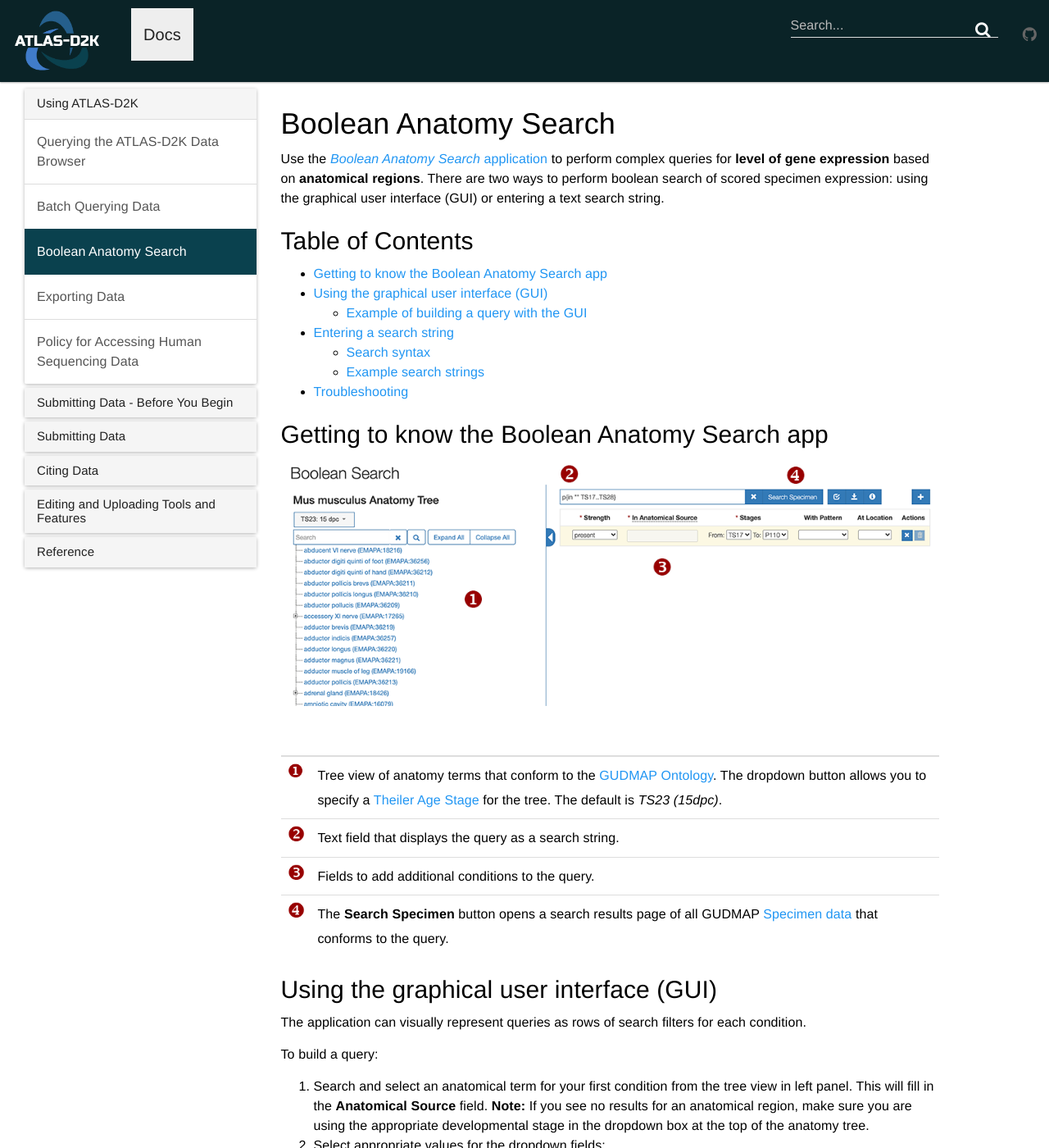
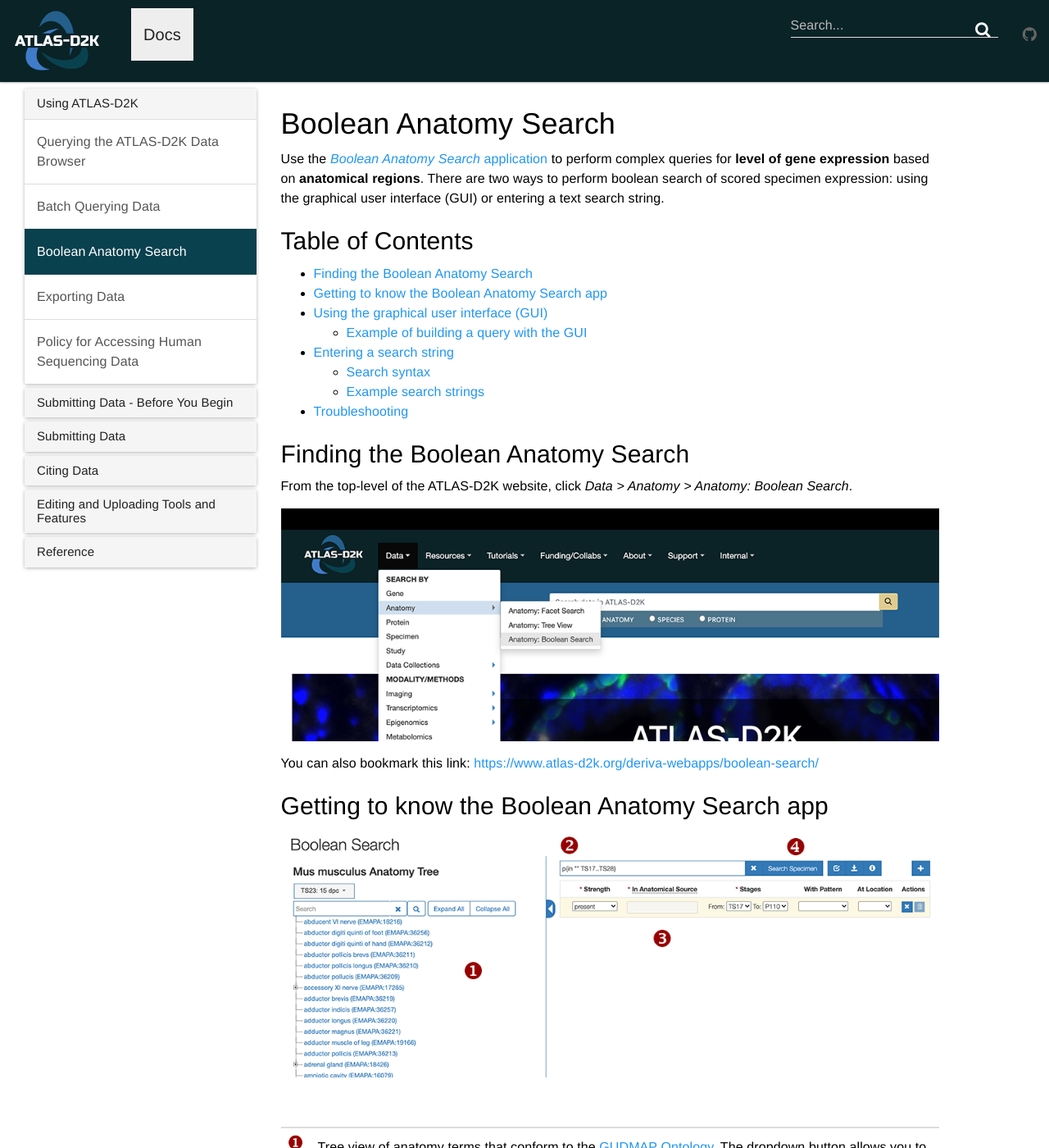
Before and after one commit to informatics-isi-edu/atlas-d2k-docs, a Jekyll site: the page built from docs/_docs/1_using_atlas/Boolean-Anatomy-Search.md, in a window 1280 px wide and 1400 px high. Shown: the whole window at 82% size. Built offline with Jekyll 4.4.1, drawn with Linux system fonts in a browser that asks for light colours.

Commit message:
adding navigation info to Boolean Search page

```diff
--- a/docs/_docs/1_using_atlas/Boolean-Anatomy-Search.md
+++ b/docs/_docs/1_using_atlas/Boolean-Anatomy-Search.md
@@ -7,6 +7,7 @@
 
 ## Table of Contents
 
+- [Finding the Boolean Anatomy Search](#finding-the-boolean-anatomy-search)
 - [Getting to know the Boolean Anatomy Search app](#getting-to-know-the-boolean-anatomy-search-app)
 - [Using the graphical user interface (GUI)](#using-the-graphical-user-interface-gui)
   - [Example of building a query with the GUI](#example-of-building-a-query-with-the-gui)
@@ -14,6 +15,14 @@
   - [Search syntax](#search-syntax)
   - [Example search strings](#example-search-strings)
 - [Troubleshooting](#troubleshooting)
+
+## Finding the Boolean Anatomy Search
+
+From the top-level of the ATLAS-D2K website, click _Data > Anatomy > Anatomy: Boolean Search_.
+
+![Annotated view of the Boolean Anatomy Search app]({{ "/assets/img/navigating-boolean-anatomy-search.png" | relative_url }}){:.screenshot}
+
+You can also bookmark this link: [https://www.atlas-d2k.org/deriva-webapps/boolean-search/](https://www.atlas-d2k.org/deriva-webapps/boolean-search/)
 
 ## Getting to know the Boolean Anatomy Search app
 
```
Also changed, not shown: docs/assets/img/navigating-boolean-anatomy-search.png (added).
